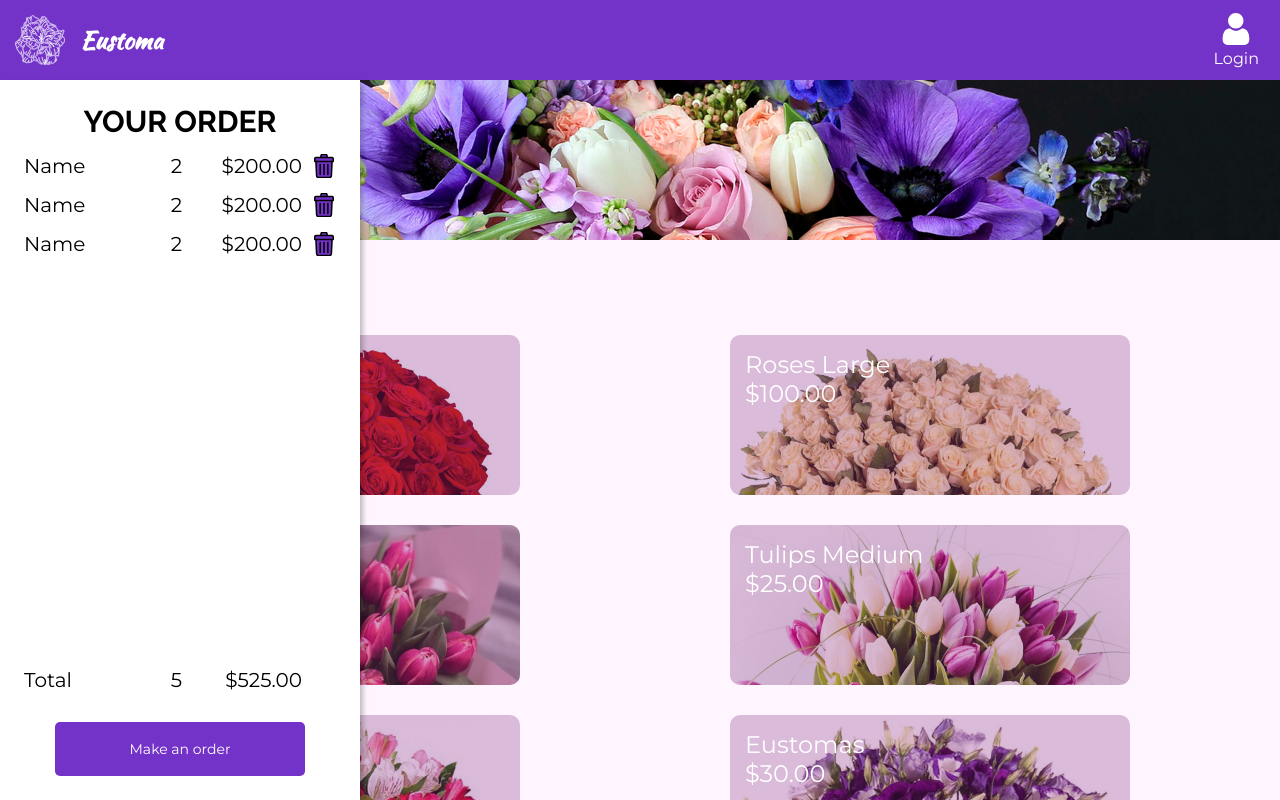
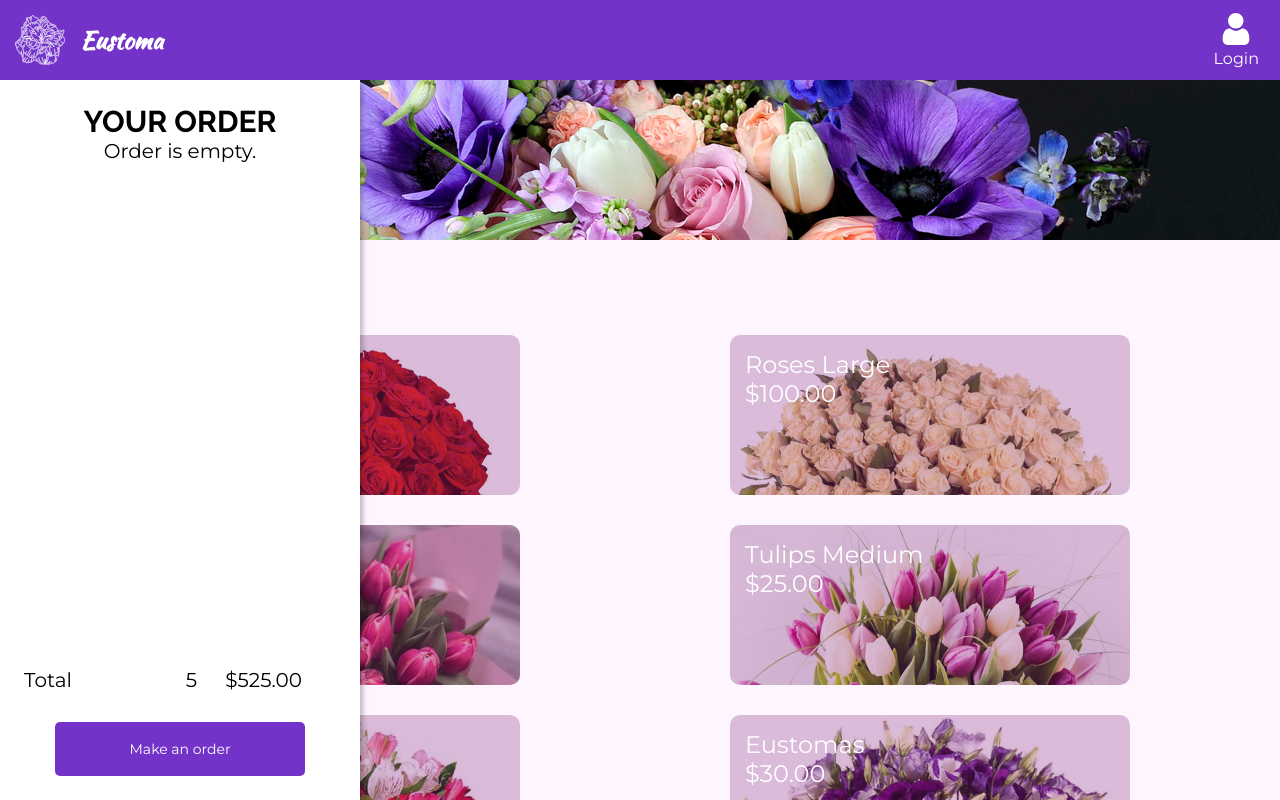
Before and after one commit to RiaRiver/flowers, a React (Create React App) app: page / in a window 1280 px wide. Shown: the top 800 px of the page. Built offline with nearby package versions, Linux system fonts and the light colour scheme.

Commit message:
lesson07(hooks component): add dynamic orderItems according to video

```diff
--- a/src/App.js
+++ b/src/App.js
@@ -4,22 +4,21 @@ import Menu from "./Components/Menu";
 import GlobalStyle from "./Components/GlobalStyle";
 import ModalItem from "./Components/ModalItem";
 import Order from "./Components/Order";
+import useOpenItem from "./Components/Hooks/useOpenItem";
+import useOrders from "./Components/Hooks/useOrders";
 
 
 function App() {
-  const [openItem, setOpenItem] = React.useState(null);
-
-  console.log("item:", openItem);
+  const openItem = useOpenItem();
+  const orders = useOrders();
 
   return (
     <React.Fragment>
       <GlobalStyle/>
       <NavBar/>
-      <Order/>
-      <Menu setOpenItem={setOpenItem}/>
-      <ModalItem
-        openItem={openItem}
-        setOpenItem={setOpenItem}/>
+      <Order {...orders}/>
+      <Menu {...openItem}/>
+      {openItem.openItem && <ModalItem {...openItem} {...orders}/>}
     </React.Fragment>
 
   );
--- /dev/null
+++ b/src/Components/Hooks/useOpenItem.jsx
@@ -0,0 +1,8 @@
+import { useState } from 'react';
+
+const useOpenItem = () => {
+  const [openItem, setOpenItem] = useState(null);
+  return { openItem, setOpenItem };
+};
+
+export default useOpenItem;
--- /dev/null
+++ b/src/Components/Hooks/useOrders.jsx
@@ -0,0 +1,9 @@
+import { useState } from 'react';
+
+const useOrders = () => {
+    const [orders, setOrders] = useState([]);
+    return { orders, setOrders };
+  }
+;
+
+export default useOrders;
--- a/src/Components/ModalItem.js
+++ b/src/Components/ModalItem.jsx
@@ -48,13 +48,20 @@ const HeaderContent = styled.div`
  font-weight: bold;
 `;
 
-const ModalItem = ({ openItem, setOpenItem }) => {
-  if (!openItem) return null;
-
-  function closeModal(e) {
+const ModalItem = ({ openItem, setOpenItem, orders, setOrders }) => {
+  const closeModal = e => {
     if (e.target.id === 'overlay') {
       setOpenItem(null);
     }
+  }
+
+  const order = {
+    ...openItem
+  };
+
+  const addToOrder = () => {
+    setOrders([...orders, order]);
+    setOpenItem(null);
   }
 
   return (
@@ -71,7 +78,7 @@ const ModalItem = ({ openItem, setOpenItem }) => {
               { style: 'currency', currency: 'USD' })}
             </div>
           </HeaderContent>
-          <Button>Add to Cart</Button>
+          <Button onClick={addToOrder}>Add to Order</Button>
         </Content>
       </Modal>
     </Overlay>
--- a/src/Components/Order.js
+++ b/src/Components/Order.jsx
@@ -31,6 +31,10 @@ const OrderList = styled.ul`
 
 `;
 
+const EmptyList = styled.p`
+  text-align: center;
+`;
+
 const Total = styled.div`
   display: flex;
   margin-bottom: 30px;
@@ -41,20 +45,20 @@ const Total = styled.div`
 
 const TotalPrice = styled.span`
   margin: 0 34px 0 20px ;
-  min-width: 100px;
+  min-width: 85px;
   text-align: right;
 `;
 
-const Order = () => (
+const Order = ({ orders }) => (
   <>
     <OrderStyled>
       <OrderTitle>Your order</OrderTitle>
       <OrderContent>
-        <OrderList>
-          <OrderListItem/>
-          <OrderListItem/>
-          <OrderListItem/>
-        </OrderList>
+        {orders.length ?
+          <OrderList>
+            {orders.map((order) => <OrderListItem order={order}/>)}
+          </OrderList> :
+          <EmptyList>Order is empty.</EmptyList>}
       </OrderContent>
       <Total>
         <span>Total</span>
--- a/src/Components/OrderListItem.jsx
+++ b/src/Components/OrderListItem.jsx
@@ -13,10 +13,9 @@ const ItemName = styled.span`
 
 const ItemPrice = styled.span`
   margin: 0 10px 0 20px ;
-  min-width: 100px;
+  min-width: 85px;
   text-align: right;
 `;
-
 
 const TrashButton = styled.button`
   width: 24px;
@@ -29,11 +28,11 @@ const TrashButton = styled.button`
   background-repeat: no-repeat;
 `;
 
-const OrderListItem = () => (
+const OrderListItem = ({ order }) => (
   <OrderItemStyled>
-    <ItemName>Name</ItemName>
+    <ItemName>{order.name}</ItemName>
     <span>2</span>
-    <ItemPrice>{(200).toLocaleString('en-En',
+    <ItemPrice>{order.price.toLocaleString('en-En',
       { style: 'currency', currency: 'USD' })}</ItemPrice>
     <TrashButton/>
   </OrderItemStyled>
```
Also changed, not shown: src/Components/Button.jsx (renamed from src/Components/Button.js), src/Components/GlobalStyle.jsx (renamed from src/Components/GlobalStyle.js), src/Components/ListItem.jsx (renamed from src/Components/ListItem.js), src/Components/Menu.jsx (renamed from src/Components/Menu.js), src/Components/NavBar.jsx (renamed from src/Components/NavBar.js).
